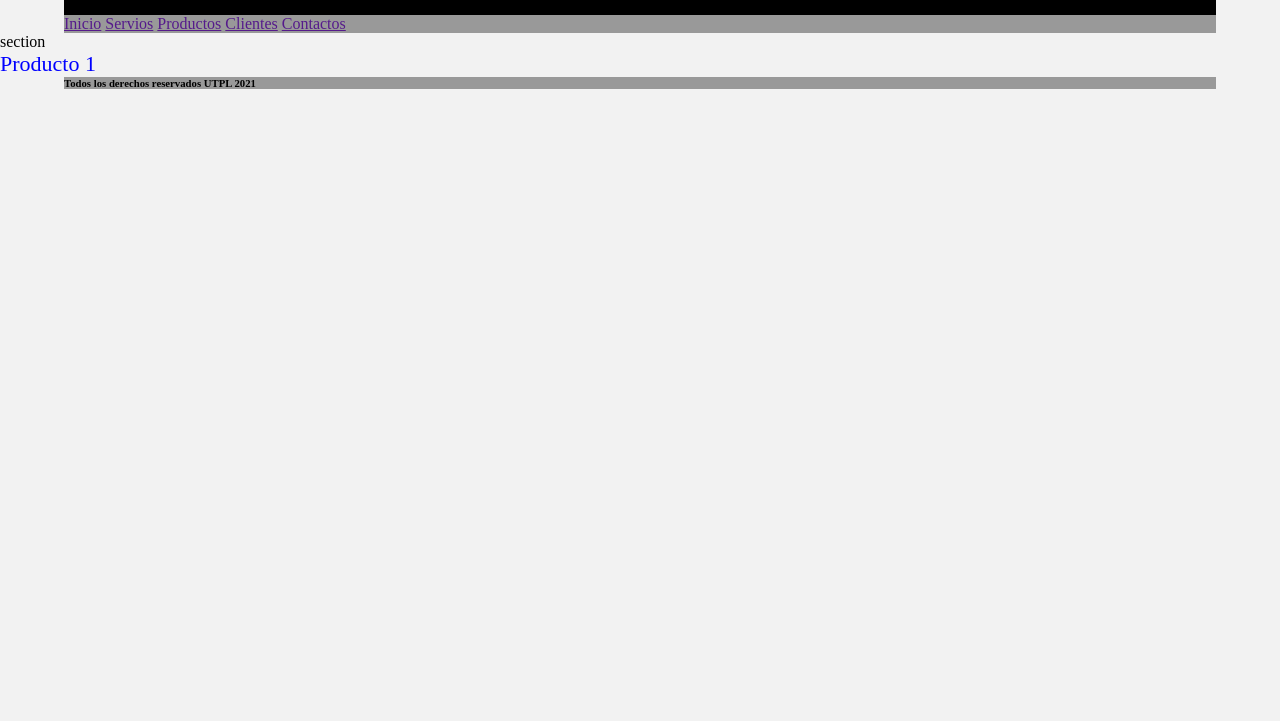
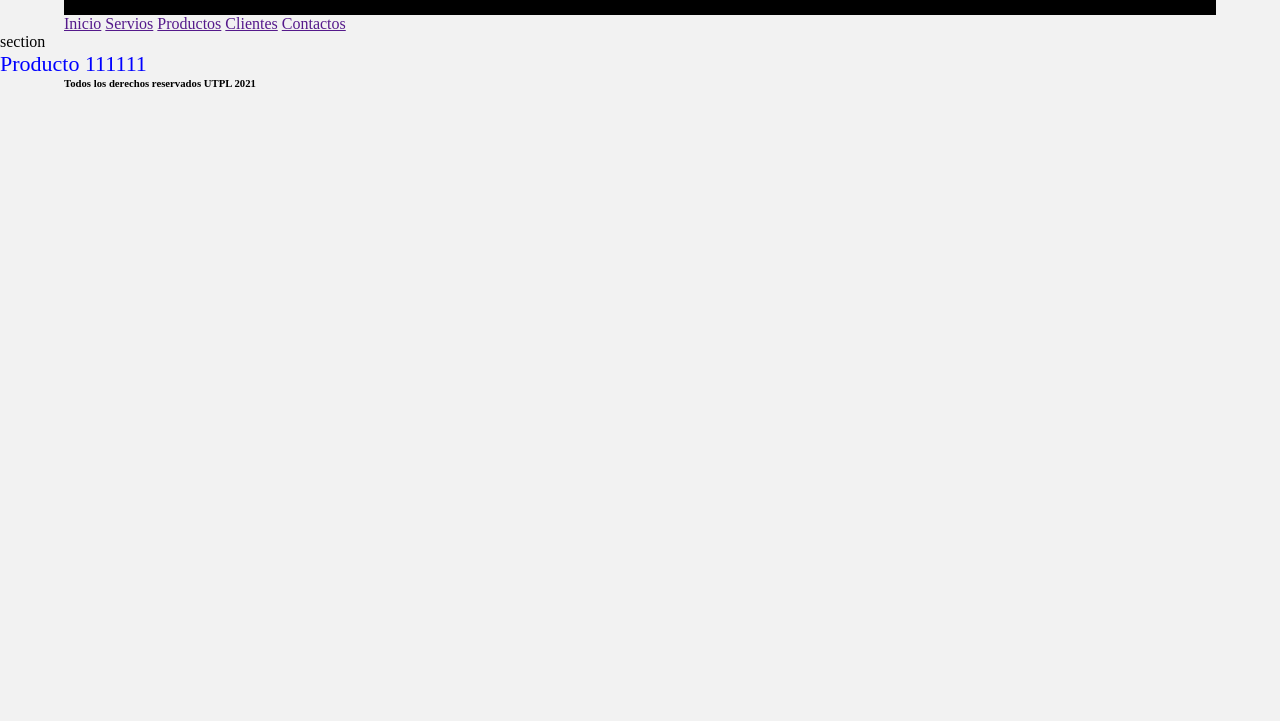
Before and after one commit to rlramirez/aplicaccion1, a plain HTML site: page index.html in a window 1280 px wide. Shown: the part 79-800 px from the top of the page. Drawn offline with Linux system fonts and the light colour scheme.

Commit message:
first commit

```diff
--- a/css/estilos.css
+++ b/css/estilos.css
@@ -11,6 +11,7 @@ header.cabecera{
 	background: #000;
 	width: 90%;
 	margin: 0 auto;
+
 }
 header.cabecera h1{
 	padding: 1em 1em;
@@ -22,5 +23,5 @@ header.cabecera h1{
 nav.menuprincipal, footer{
 	width: 90%;
 	margin: 0 auto;
-	background: #999;
+	background: #	;
 }
--- a/index.html
+++ b/index.html
@@ -22,7 +22,7 @@
 <main>
 	<section>
 		<header class="articulo">
-			Producto 1
+			Producto 111111
 		</header>
 	</section>
 </main>
```
